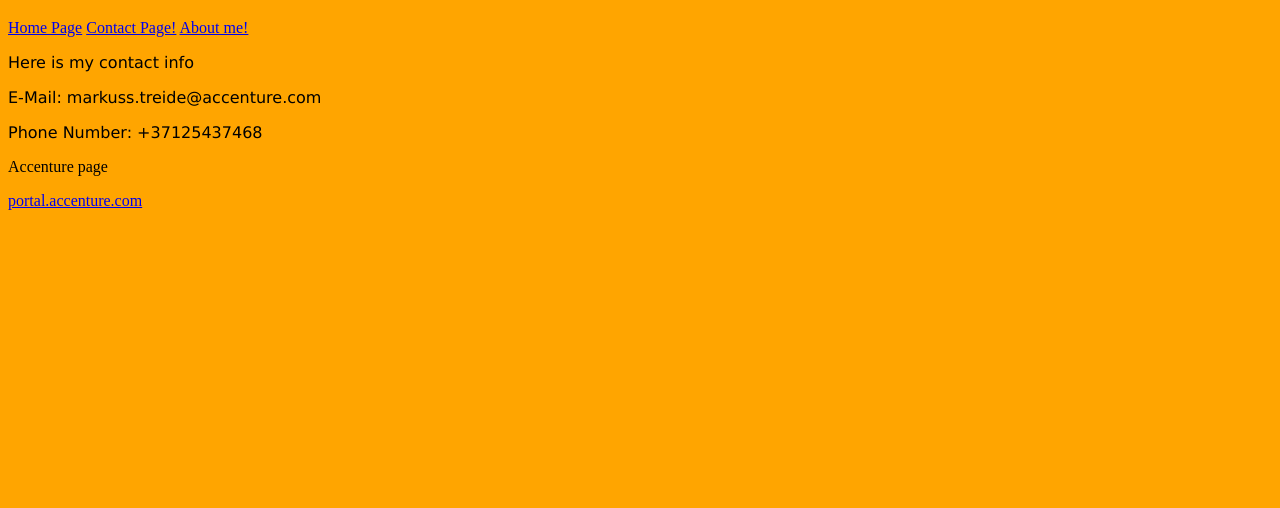
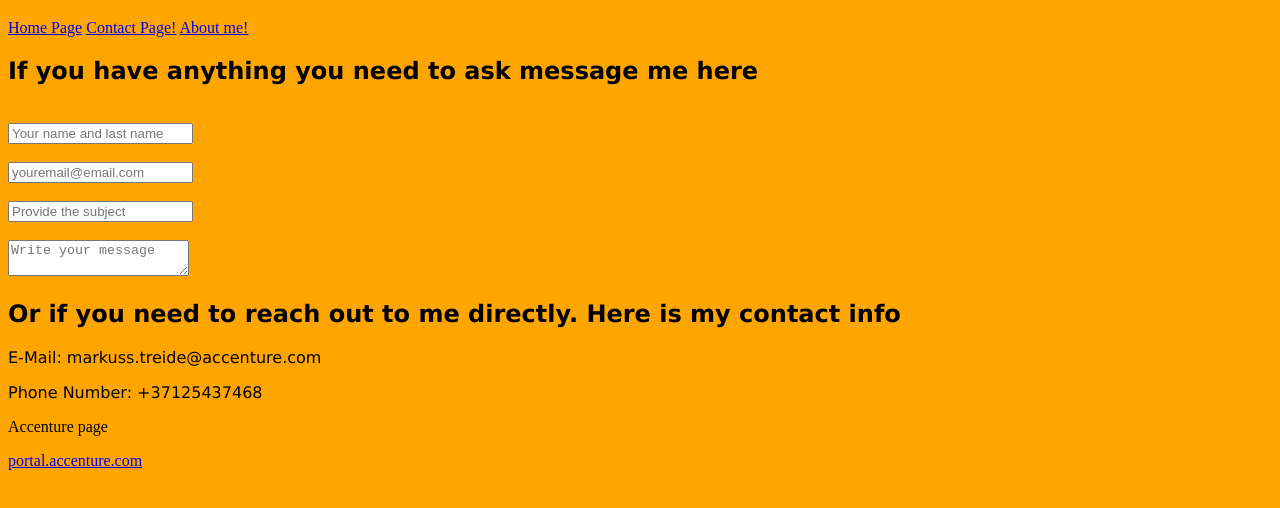
Before and after one commit to LembergsV1/gitjob, a plain HTML site: page contacts.html in a window 1280 px wide. Shown: the part 62-570 px from the top of the page. Drawn offline with Linux system fonts and the light colour scheme.

Commit message:
Added in the Side Bar, Added in the needed input boxes in the contacts page.

```diff
--- a/contacts.html
+++ b/contacts.html
@@ -16,8 +16,24 @@
         <a href="about.html">About me!</a>
       </div>
       </div>
+
+      <section>
+        <h2 style="text-align: left; font-family:verdana">If you have anything you need to ask message me here</h2>
+        <form style="text-align: left; color: orange;">
+            <label>Name</label><br>
+            <input type="text" id="name" name="fullname" placeholder="Your name and last name"> <br>
+            <label>Email</label><br>
+            <input type="email" id="email" name="email" placeholder="youremail@email.com"><br>
+            <label>Subject</label><br>
+            <input type="text" id="subject" name="subject" placeholder="Provide the subject"></input> <br>
+            <label>Message</label><br>
+            <textarea id="message" name="message" placeholder="Write your message"></textarea> <br>
+
+        </form>
+    </section>
+
       <div class="how to reach out to me">
-        <p style="font-family:verdana">Here is my contact info </p>
+        <h2 style="font-family:verdana">Or if you need to reach out to me directly. Here is my contact info </h2>
       </div>
       <div class="Email">
         <p style="font-family:verdana">E-Mail: markuss.treide@accenture.com</p>
```
Also changed, not shown: index.html (+11 -0 lines).
